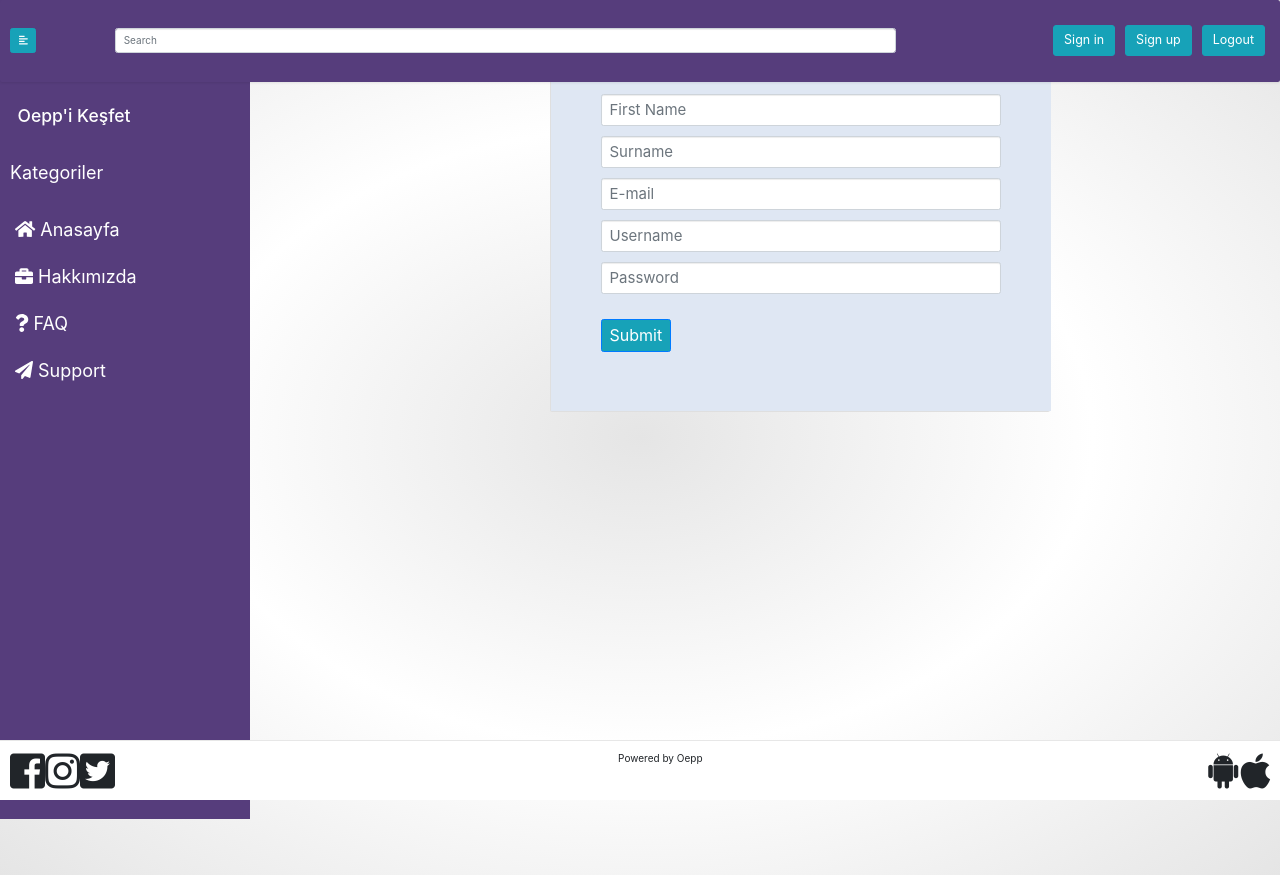
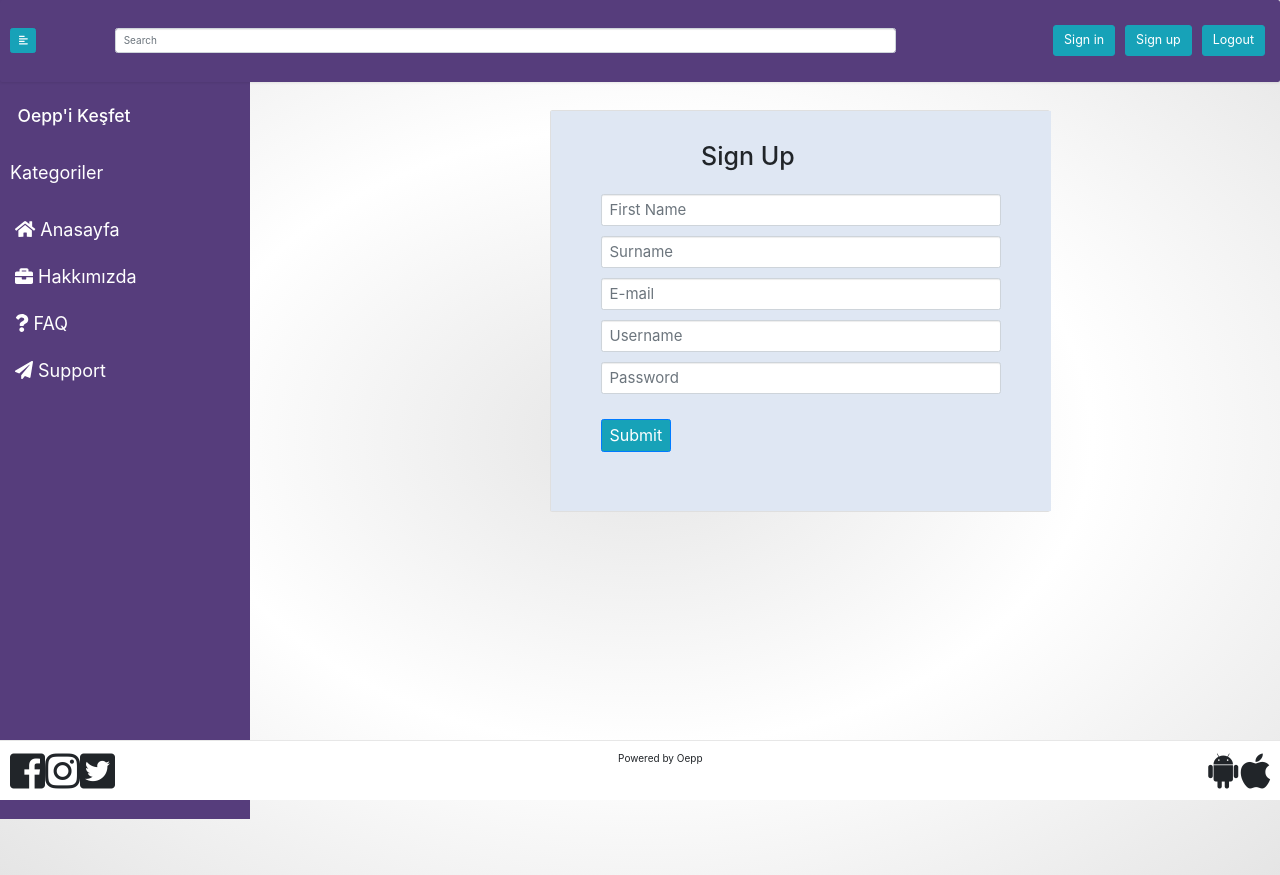
Before and after one commit to oepp/website, a React (Create React App) app: page /Page-2 in a window 1280 px wide. Built offline with nearby package versions, Linux system fonts and the light colour scheme.

Commit message:
Sayfa boyut
Sayfa boyut

```diff
--- a/src/components/Login.js
+++ b/src/components/Login.js
@@ -4,7 +4,7 @@ import 'bootstrap/dist/css/bootstrap.css';
 class Login extends Component {
     render() {
         return (
-            <div className="container" style ={{paddingLeft:275}}>
+            <div className="container" style ={{paddingLeft:275,paddingTop:'100px'}}>
                 <br/>
                 <div className="card center" style={{width:400}}>
                     <div className="card-body" style={{padding:30, width:400, height:300, backgroundColor:'#dfe7f3'}}>
--- a/src/components/Registration.js
+++ b/src/components/Registration.js
@@ -4,7 +4,7 @@ import 'bootstrap/dist/css/bootstrap.css';
 class Registration extends Component {
     render() {
         return (
-            <div className="container" style={{paddingLeft:300, marginTop:-30}}>
+            <div className="container" style={{paddingLeft:300, marginTop:-30,paddingTop:'100px'}}>
                 <br/>
                 <div className="card center"  style={{width:500}} >
                     <div className="card-body" style={{padding:30, width:500, height:400, backgroundColor:'#dfe7f3'}}>
```
